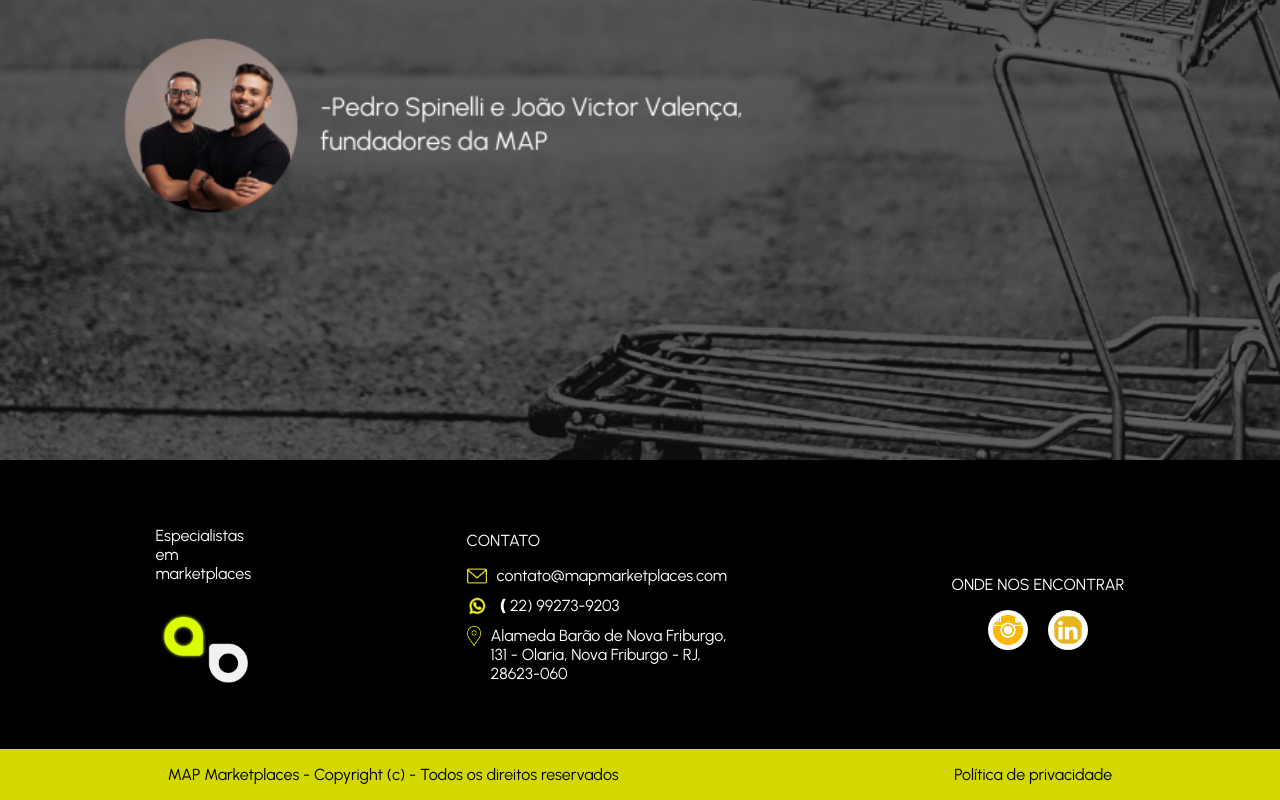
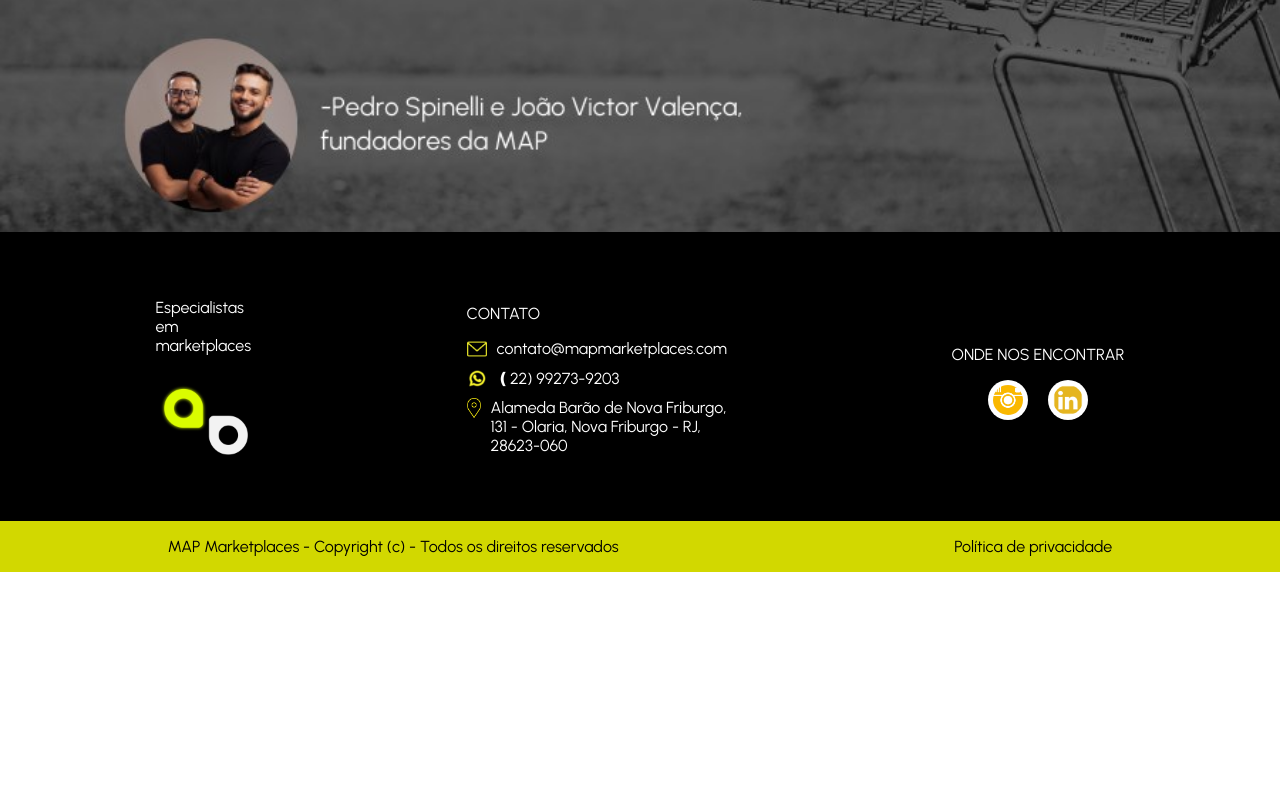
Before and after one commit to SamuelCondack/mapLandingPage, a React (Vite) app: page / in a window 1280 px wide. Shown: the part 3613-4413 px from the top of the page. After the commit the page ends 4185 px from the top, so only its background shows below. Built offline with nearby package versions, Linux system fonts and the light colour scheme.

Commit message:
fix: changes ending content banner

```diff
--- a/src/App.jsx
+++ b/src/App.jsx
@@ -12,7 +12,7 @@ import sheinLogo from "./assets/sheinLogo.webp"
 import tinyLogo from "./assets/tinyLogo.webp"
 import blingLogo from "./assets/blingLogo.webp"
 import magaluLogo from "./assets/magaluLogo.webp"
-import endingContent from "./assets/endingContent.webp"
+import endingContent from "./assets/endingContent.jpg"
 import Footer from './components/Footer/Footer'
 
 
--- a/src/App.module.css
+++ b/src/App.module.css
@@ -112,6 +112,7 @@
     max-width: 250px;
     border-radius: 20%;
 }
+
 .contents {
     width: 100%;
     display: block;
--- a/src/components/Footer/Footer.jsx
+++ b/src/components/Footer/Footer.jsx
@@ -33,8 +33,8 @@ export default function Footer(){
             <div className={styles.socials}>
                 <p>onde nos encontrar</p>
                 <div className={styles.socialIcons}>
-                    <img className={styles.socialImages} src={instagramLogo} alt="instagram logo" />
-                    <img className={styles.socialImages} src={linkedinLogo} alt="linkedin logo" />
+                    <a href=""><img className={styles.socialImages} src={instagramLogo} alt="instagram logo" /></a>
+                    <a href=""><img className={styles.socialImages} src={linkedinLogo} alt="linkedin logo" /></a>
                 </div>
             </div>
         </div>
```
Also changed, not shown: src/assets/endingContent.jpg (added).
